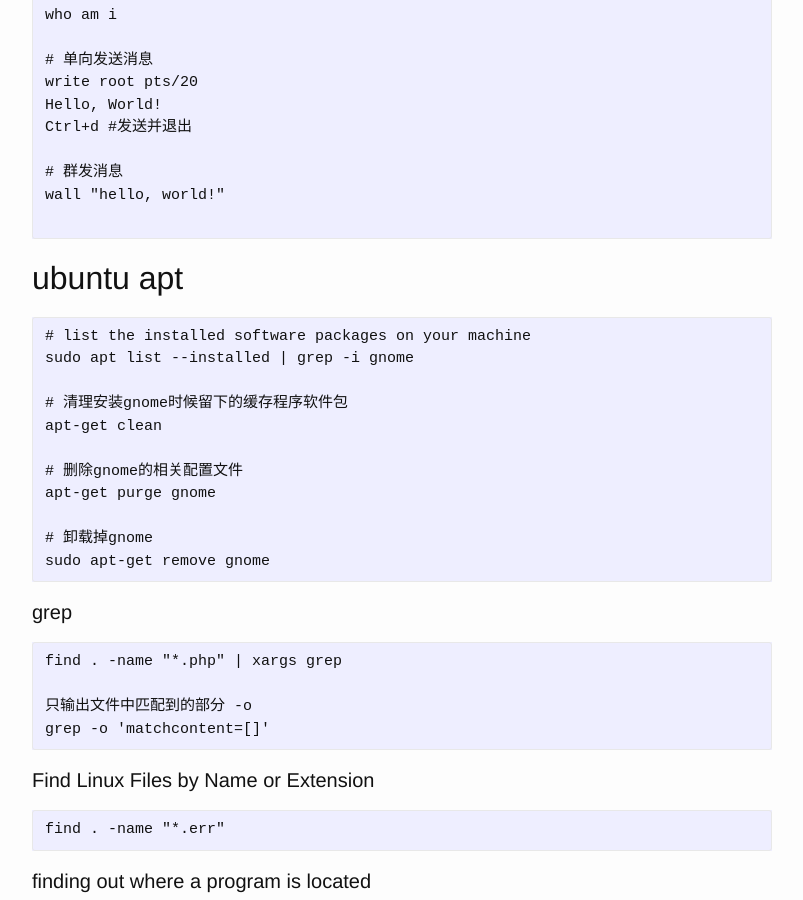
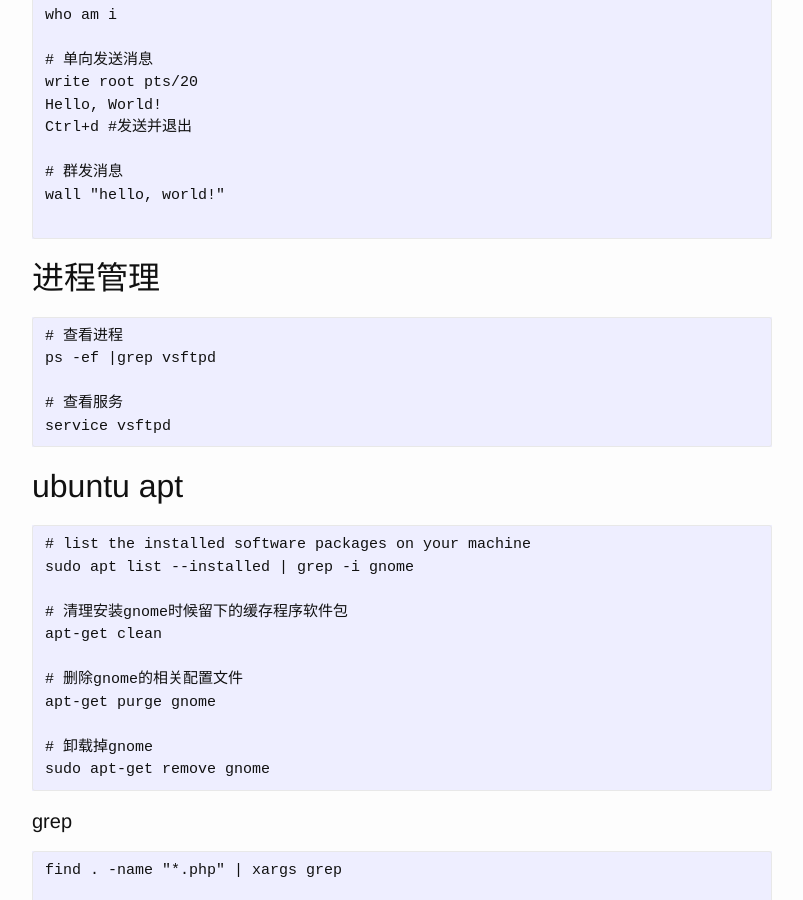
Before and after one commit to josephstalin117/josephstalin117.github.io, a Jekyll site: the page built from _posts/2016-04-04-linux.markdown, in a window 1280 px wide and 900 px high, scrolled down 1370 px. Shown: the whole window, without its empty margins (238-1041 px from the left). Built offline with Jekyll 4.4.1, drawn with Linux system fonts in a browser that asks for light colours.

Commit message:
add linux service

````diff
--- a/_posts/2016-04-04-linux.markdown
+++ b/_posts/2016-04-04-linux.markdown
@@ -67,6 +67,15 @@
 # 群发消息
 wall "hello, world!"
 
+```
+
+## 进程管理
+```
+# 查看进程
+ps -ef |grep vsftpd
+
+# 查看服务
+service vsftpd
 ```
 
 
````
